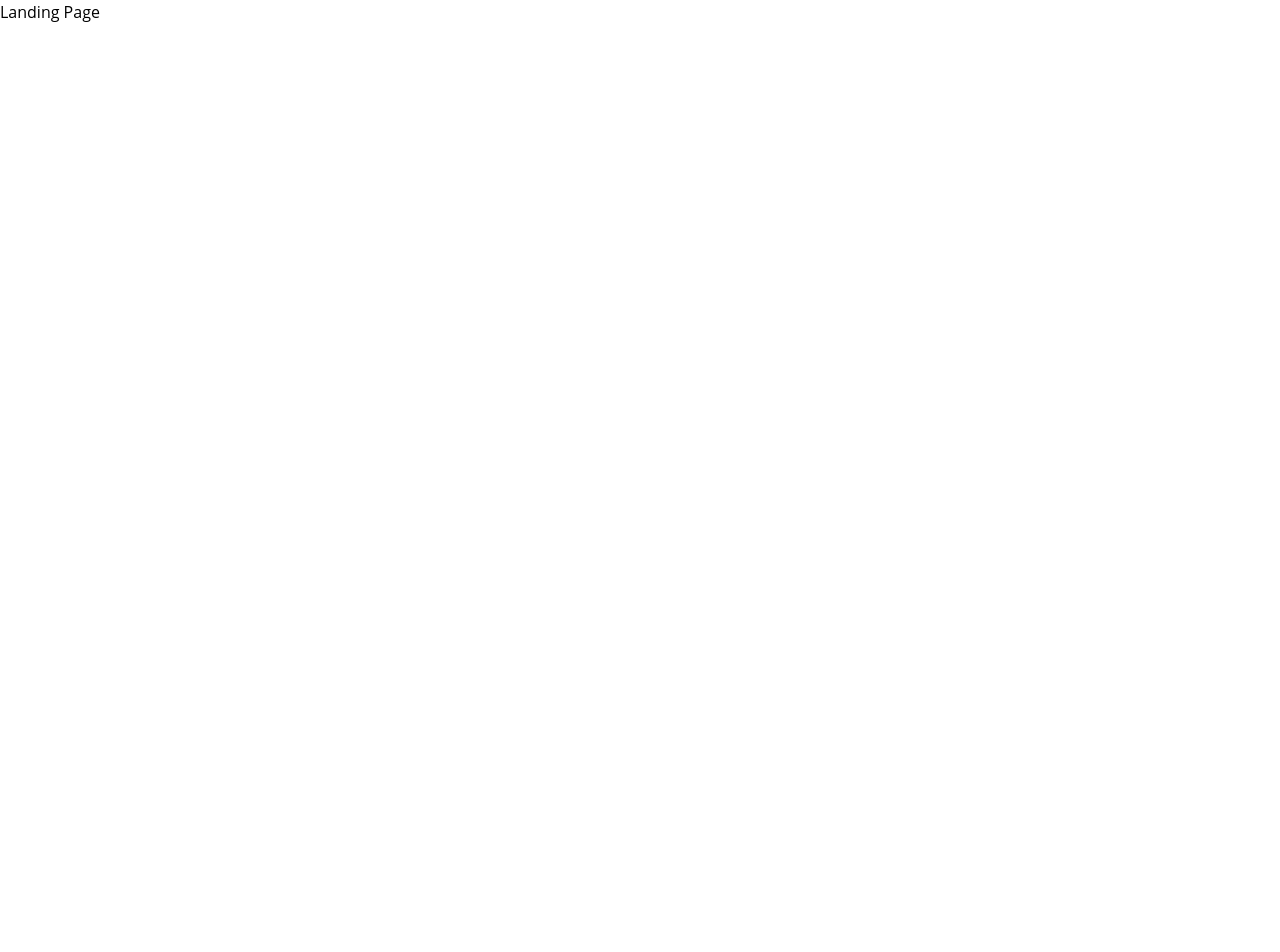
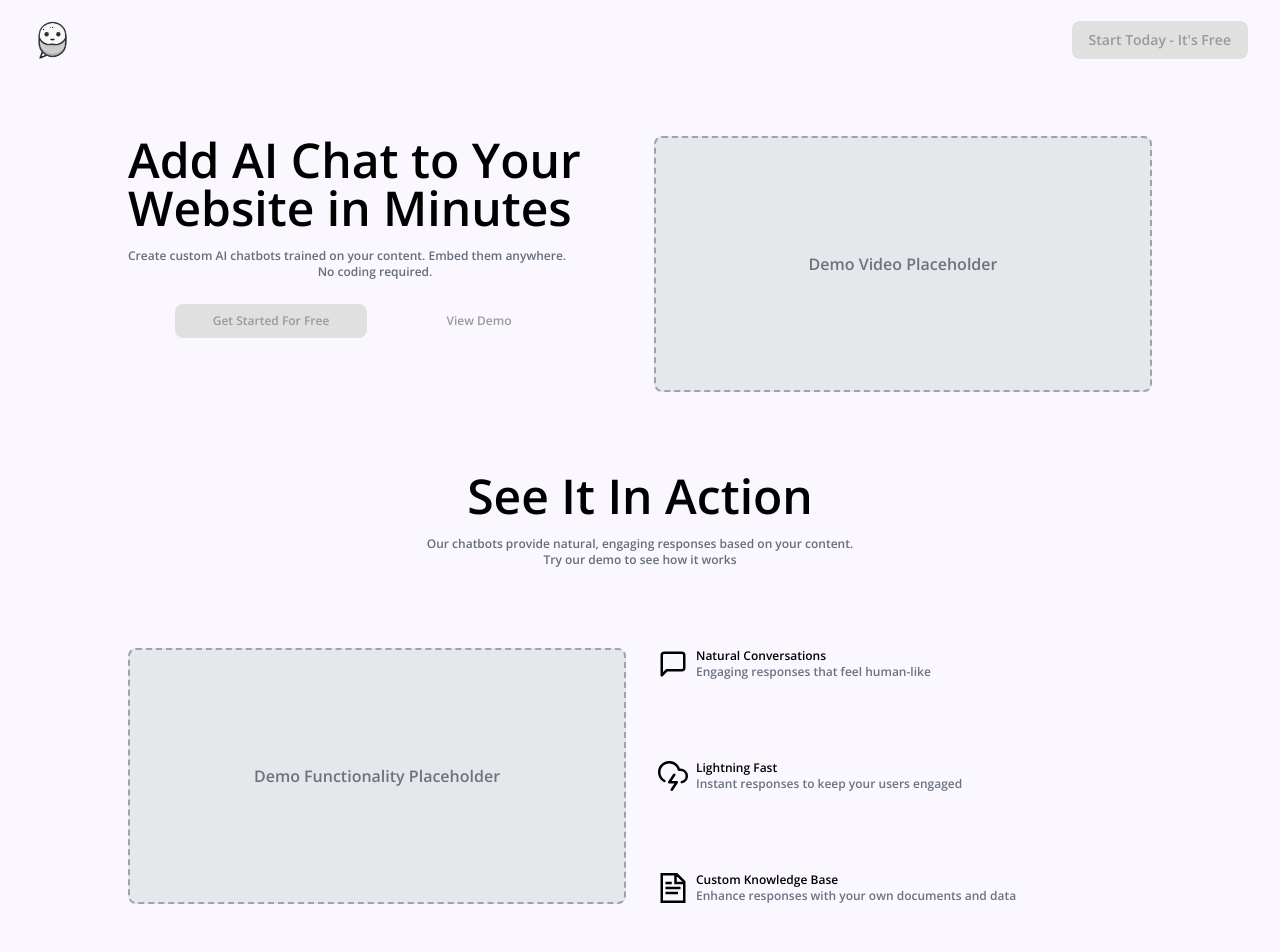
Before and after one commit to SumitNalavade/TrainingWheels, a React (Vite) app in the folder frontend/: page / in a window 1280 px wide. Shown: the top 952 px of the page. Before the commit the page ends 800 px from the top, so only its background shows below. Built offline with nearby package versions, Linux system fonts and the light colour scheme.

Commit message:
finished landing page, added images module, fixed import bug in index.css

```diff
--- /dev/null
+++ b/frontend/src/images.d.ts
@@ -0,0 +1,4 @@
+declare module '*.png' {
+    const value: string;
+    export default value;
+}
--- a/frontend/src/index.css
+++ b/frontend/src/index.css
@@ -1,4 +1,4 @@
+@import url('https://fonts.googleapis.com/css2?family=Open+Sans:wght@600&display=swap');
 @tailwind base;
 @tailwind components;
 @tailwind utilities;
-@import url('https://fonts.googleapis.com/css2?family=Open+Sans:wght@600&display=swap');
--- a/frontend/src/pages/LandingPage.tsx
+++ b/frontend/src/pages/LandingPage.tsx
@@ -1,9 +1,167 @@
 import React from "react";
+import mascot from "../assets/mascot.png";
+import { useNavigate } from "react-router-dom";
+import { LuMessageSquare } from "react-icons/lu";
+import { FiCloudLightning } from "react-icons/fi";
+import { GrDocumentText } from "react-icons/gr";
+import { BsUpload } from "react-icons/bs";
+import { GoDatabase } from "react-icons/go";
+import { PiBracketsAngleThin } from "react-icons/pi";
 
 const LandingPage: React.FC = () => {
-    return (
-        <h1>Landing Page</h1>
-    )
-}
+  const navigate = useNavigate();
+  const handleStartToday = (event: React.MouseEvent) => {
+    event.preventDefault();
+    navigate("/signup");
+  };
+  return (
+    <div className="min-h-screen flex flex-col bg-[#FBF7FF]">
+      <nav className="w-full h-20 bg-[#FBF7FF] flex items-center justify-between px-8 py-4 mb-14">
+        <div className="flex items-center">
+          <img src={mascot} alt="Mascot" className="h-10 w-auto" />
+        </div>
+
+        <div className="text-lg font-semibold">
+          <button
+            className="rounded-lg px-4 py-2 bg-[#E0E0E0] text-sm text-[#999999] border border-transparent hover:border-black"
+            onClick={handleStartToday}
+          >
+            Start Today - It's Free
+          </button>
+        </div>
+      </nav>
+
+      <div className="flex-grow flex items-center justify-center px-8 bg-[#FBF7FF]">
+        <div className="flex w-full max-w-5xl space-x-8">
+          <div className="flex-1">
+            <h1 className="text-5xl font-bold">
+              <span>Add AI Chat to Your</span>
+              <br />
+              <span>Website in Minutes</span>
+            </h1>
+            <p className="mt-4 text-xs text-[#656D7A]">
+              Create custom AI chatbots trained on your content. Embed them
+              anywhere.
+              <br />
+              <span className="block text-center">No coding required.</span>
+            </p>
+            <div className="flex justify-center space-x-4 mt-6">
+              <button
+                className="w-48 px-4 py-2 bg-[#E0E0E0] text-[#999999] text-xs rounded-lg border border-transparent hover:border-black"
+                onClick={handleStartToday}
+              >
+                Get Started For Free
+              </button>
+              <button className="w-48 px-4 py-2 bg-[#FBF7FF] text-[#999999] text-xs rounded-lg border border-transparent hover:border-black">
+                View Demo
+              </button>
+            </div>
+          </div>
+          <div className="flex-1 bg-gray-200 h-64 flex items-center justify-center border-2 border-dashed border-gray-400 rounded-lg">
+            <p className="text-gray-500">Demo Video Placeholder</p>
+          </div>
+        </div>
+      </div>
+      <div className="flex-grow flex flex-col items-center justify-center px-8 text-center my-20 bg-[#FBF7FF]">
+        <h1 className="text-5xl font-bold">See It In Action</h1>
+        <p className="mt-4 text-xs text-[#656D7A]">
+          Our chatbots provide natural, engaging responses based on your
+          content.
+          <br />
+          <span className="block">Try our demo to see how it works</span>
+        </p>
+      </div>
+
+      <div className="flex-grow flex items-center justify-center px-8 mb-20 ">
+        <div className="flex w-full max-w-5xl space-x-8">
+          <div className="flex-1 bg-gray-200 h-64 flex items-center justify-center border-2 border-dashed border-gray-400 rounded-lg">
+            <p className="text-gray-500">Demo Functionality Placeholder</p>
+          </div>
+          <div className="flex-1 space-y-20">
+            <div className="flex items-center space-x-2">
+              <LuMessageSquare className="text-3xl" />
+              <div className="flex flex-col">
+                <span className="text-xs font-semibold">
+                  Natural Conversations
+                </span>
+                <span className="text-xs text-gray-500">
+                  Engaging responses that feel human-like
+                </span>
+              </div>
+            </div>
+            <div className="flex items-center space-x-2">
+              <FiCloudLightning className="text-3xl" />
+              <div className="flex flex-col">
+                <span className="text-xs font-semibold">Lightning Fast</span>
+                <span className="text-xs text-gray-500">
+                  Instant responses to keep your users engaged
+                </span>
+              </div>
+            </div>
+            <div className="flex items-center space-x-2">
+              <GrDocumentText className="text-3xl" />
+              <div className="flex flex-col">
+                <span className="text-xs font-semibold">
+                  Custom Knowledge Base
+                </span>
+                <span className="text-xs text-gray-500">
+                  Enhance responses with your own documents and data
+                </span>
+              </div>
+            </div>
+          </div>
+        </div>
+      </div>
+      <div className="flex items-center justify-center text-5xl mt-12">
+        <h1>How It Works</h1>
+      </div>
+      <div className="flex items-center justify-center mt-12">
+        <div className="flex space-x-10 max-w-5xl w-full px-4">
+          <div className="flex-1 bg-[#EFEFEF] flex flex-col items-center justify-center rounded-lg p-4 min-h-[150px]">
+            <BsUpload className="text-4xl" />
+            <p className="font-bold text-lg">Upload Your Content</p>
+            <p className="text-center text-sm text-gray-600 mt-2">
+              Simply upload your documents, FAQs, or knowledge base. We'll
+              process and index your content automatically.
+            </p>
+          </div>
+          <div className="flex-1 bg-[#EFEFEF] flex flex-col items-center justify-center rounded-lg p-4 min-h-[150px]">
+            <GoDatabase className="text-4xl" />
+            <p className="font-bold text-lg">Train Your Bot</p>
+            <p className="text-center text-sm text-gray-600 mt-2">
+              Simply upload your documents, FAQs, or knowledge base. We'll
+              process and index your content automatically.
+            </p>
+          </div>
+          <div className="flex-1 bg-[#EFEFEF] flex flex-col items-center justify-center rounded-lg p-4 min-h-[150px]">
+            <PiBracketsAngleThin className="text-4xl" />
+            <p className="font-bold text-lg">Embed Anywhere</p>
+            <p className="text-center text-sm text-gray-600 mt-2">
+              Simply upload your documents, FAQs, or knowledge base. We'll
+              process and index your content automatically.
+            </p>
+          </div>
+        </div>
+      </div>
+
+      <div className="flex-1 bg-[#EFEFEF] flex flex-col items-center justify-center rounded-lg p-4 mt-36">
+        <h1 className="text-5xl font-bold my-6">Ready to Get Started?</h1>
+        <p className="text-[#656D7A] mb-6">
+          Join thousands of websites already using our chatbots to engage their
+          <br />
+          <span className="block text-center">
+            visitors and provide better support.
+          </span>
+        </p>
+        <button
+          className="w-48 px-4 py-2 bg-[#E0E0E0] text-[#999999] text-xs rounded-lg border border-transparent hover:border-black"
+          onClick={handleStartToday}
+        >
+          Create Your Chatbot Now
+        </button>
+      </div>
+    </div>
+  );
+};
 
 export default LandingPage;
```
